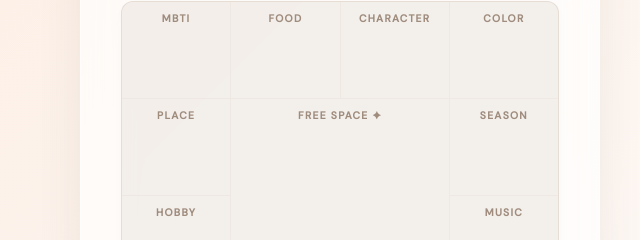
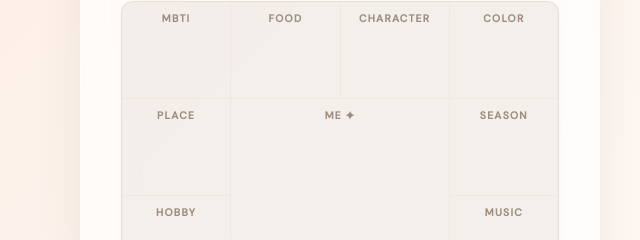
Before and after one commit to stang3412/mycard, a plain HTML site: page index.html in a window 1280 px wide. Shown: the part 313-553 px from the top of the page, 300-940 px from the left. Drawn offline with nearby package versions, Linux system fonts and the light colour scheme.

Commit message:
Update index.html

```diff
--- a/index.html
+++ b/index.html
@@ -136,7 +136,7 @@
       </div>
 
       <div class="cell c-free">
-        <span class="cell-label">Free Space ✦</span>
+        <span class="cell-label">Me ✦</span>
         <div class="cell-img"></div>
         <div class="cell-add"><svg viewBox="0 0 24 24">
             <rect x="3" y="3" width="18" height="18" rx="2" />
```
